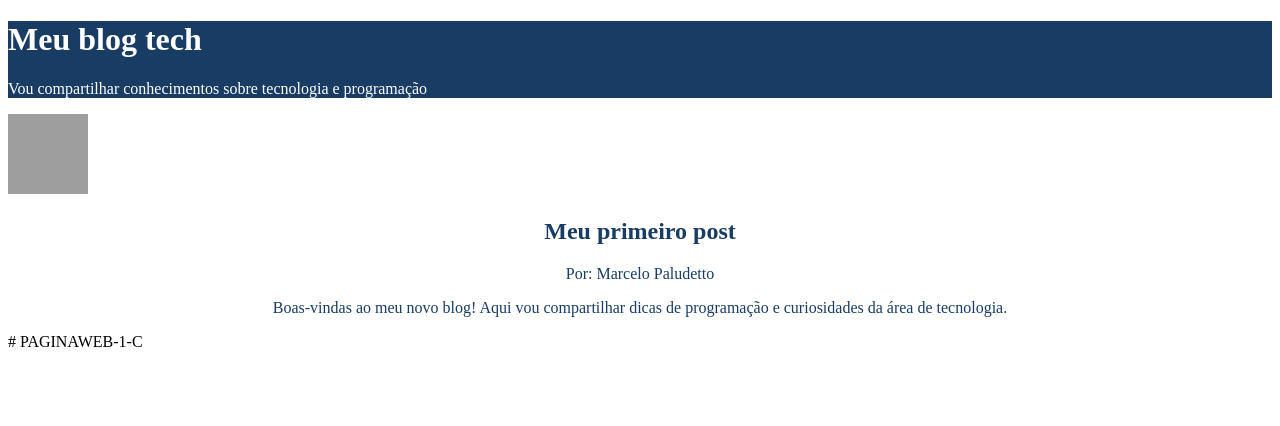
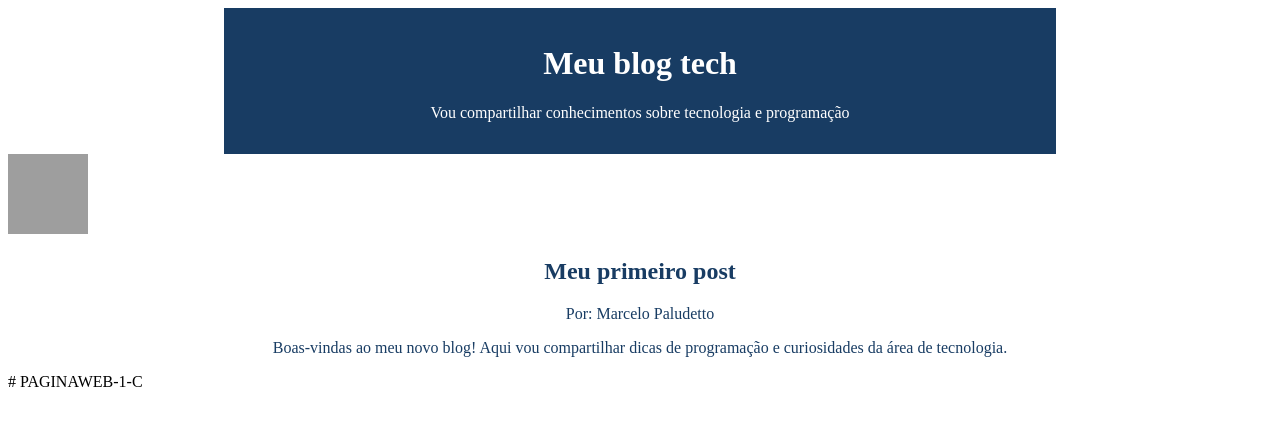
Before and after one commit to emillysouzaguimaraes-netizen/PAGINAWEB-1-C, a plain HTML site: page index.html in a window 1280 px wide. Drawn offline with Linux system fonts and the light colour scheme; grey boxes are pictures that could not be loaded.

Commit message:
codigo atualizado

```diff
--- a/index.html
+++ b/index.html
@@ -7,9 +7,14 @@
 <title>BLOG</title>
 <style>
 header {
-background-color: #183C63;
+    background-color: #183C63;
 color: #FFFFFF;
+text-align: center;
+max-width: 800px;
+margin: 0 auto;
+padding: 16px;
 }
+
 main {
 background-color: #FFFFFF;
 color: #183C63;
```
